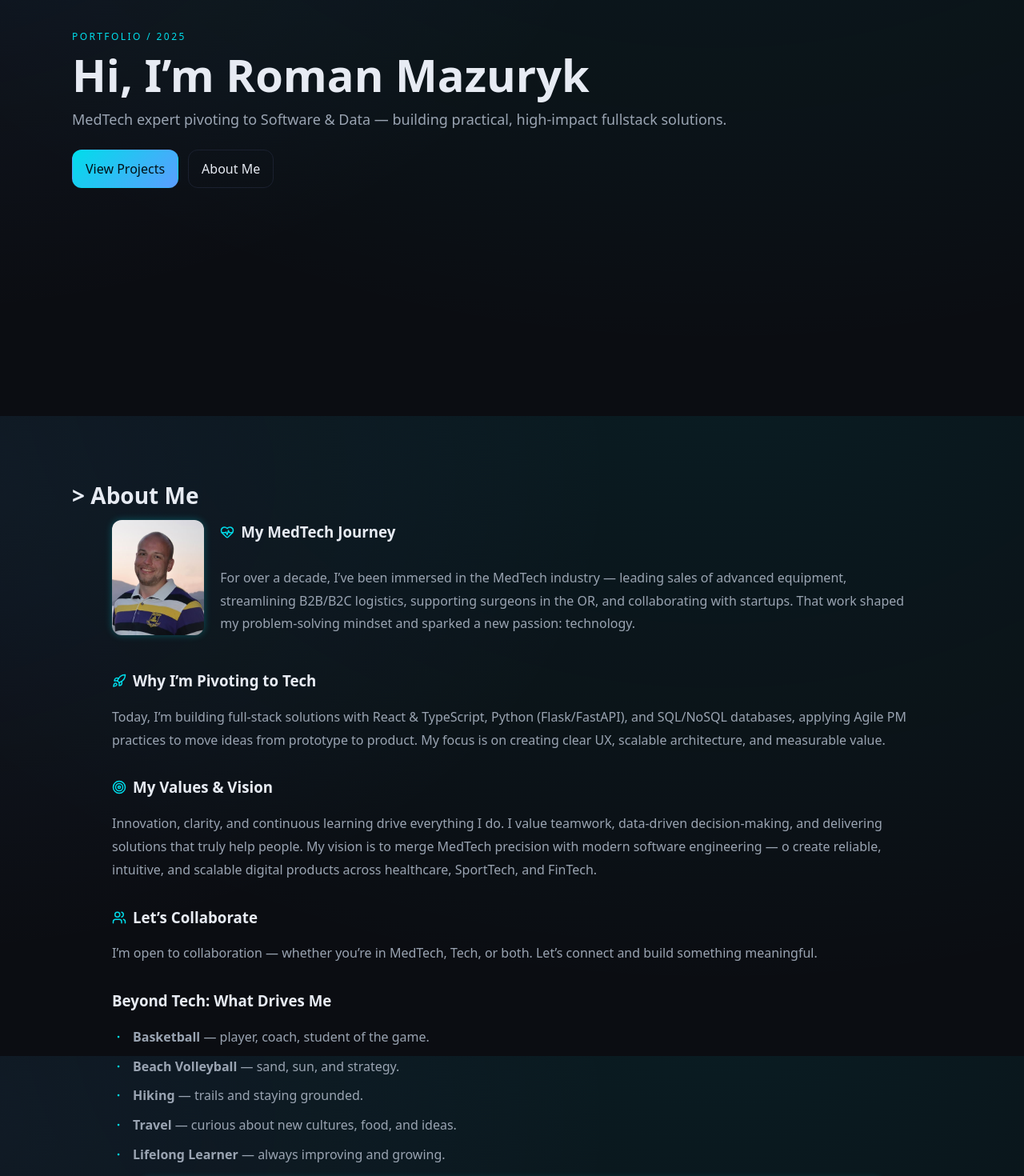
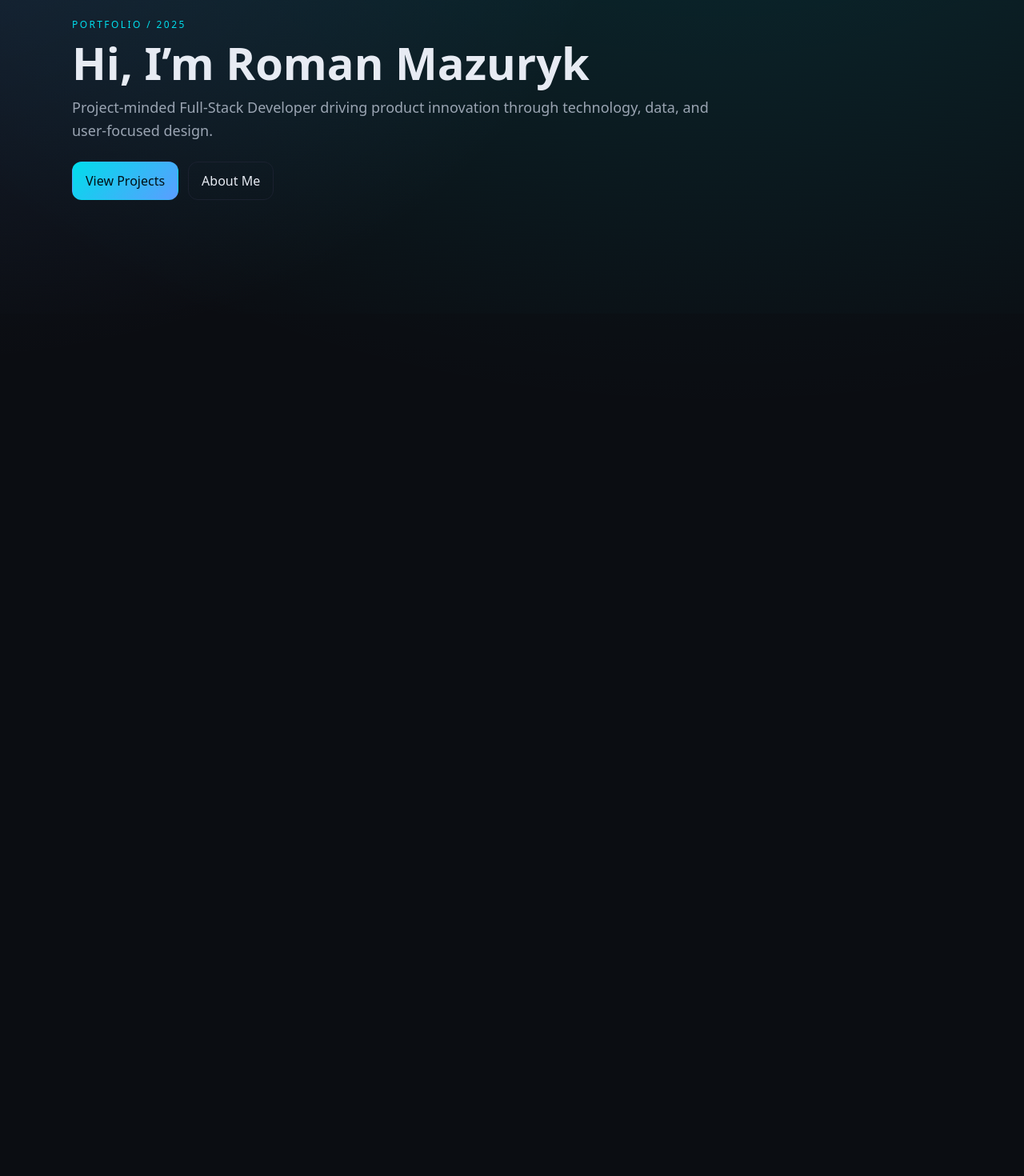
Before and after one commit to romahawk/portfolio-react, a React (Vite) app: page / in a window 1280 px wide. Shown: the part 280-1750 px from the top of the page at 80% size. After the commit the page ends 800 px from the top, so only its background shows below. Built offline with nearby package versions, Linux system fonts and the light colour scheme.

Commit message:
Updated text and front-end

```diff
--- a/src/assets/css/main.css
+++ b/src/assets/css/main.css
@@ -13,15 +13,13 @@
 
 /* -------- Reset / base -------- */
 * { box-sizing: border-box; }
-html, body, #root { height: 100%; }
+html, body, #root { height: 100%; overflow-x: hidden;}
 html { scroll-behavior: smooth; }
 body {
   margin: 0;
   font-family: ui-sans-serif, system-ui, Segoe UI, Roboto, Helvetica, Arial, "Apple Color Emoji", "Segoe UI Emoji";
   color: var(--text);
-  background: radial-gradient(1200px 800px at 70% -10%, rgba(0,221,235,0.08), transparent),
-              radial-gradient(900px 600px at -10% 10%, rgba(91,157,255,0.08), transparent),
-              var(--bg);
+  background: var(--bg); /* only the solid color */
 }
 a { color: inherit; text-decoration: none; }
 img { display: block; max-width: 100%; }
@@ -118,13 +116,13 @@ main { padding-top: 72px; }
   }
 
   .nav__link {
-    width: 100%;               /* cleaner tap targets in mobile menu */
+    width: 100%;
   }
 
   .nav__cta {
     display: block;
     text-align: center;
-    border-radius: 10px;       /* so it doesn’t look “cut” by the parent border */
+    border-radius: 10px;
   }
 }
 
@@ -565,37 +563,98 @@ main { padding-top: 72px; }
   transition: color .2s ease;
 }
 
-/* ---- Case Study modal ---- */
+/* ===== Case Study Modal ===== */
 .cs-modal {
-  position: fixed; inset: 0; z-index: 90;
+  position: fixed;
+  inset: 0;
+  z-index: 999;                  /* above navbar */
 }
+
 .cs-modal__backdrop {
-  position: absolute; inset: 0; background: rgba(0,0,0,.55);
+  position: absolute;
+  inset: 0;
+  background: rgba(0, 0, 0, 0.35);
   backdrop-filter: blur(2px);
 }
+
 .cs-modal__panel {
-  position: absolute; inset: 40px 20px;
-  max-width: 1100px; margin: 0 auto;
-  background: linear-gradient(180deg, rgba(16,20,28,.98), rgba(16,20,28,.95));
-  border: 1px solid var(--border); border-radius: 16px;
-  box-shadow: 0 30px 60px rgba(0,0,0,.45);
-  overflow: hidden; display: flex; flex-direction: column;
-}
-@media (max-width: 720px){ .cs-modal__panel { inset: 16px 10px; } }
-
-.cs-modal__header {
-  display: flex; align-items: center; justify-content: space-between;
-  padding: 12px 14px; border-bottom: 1px solid var(--border);
-  background: rgba(255,255,255,.02);
-}
-.cs-modal__title { margin: 0; font-weight: 700; }
-.cs-modal__close {
-  width: 36px; height: 36px; border-radius: 10px;
-  border: 1px solid var(--border); background: var(--panel); color: var(--text);
-  display: grid; place-items: center;
+  position: absolute;
+  /* offset from top so it doesn't hide under the navbar (your header is ~72px) */
+  top: 80px;
+  left: 50%;
+  transform: translateX(-50%);
+  width: min(1100px, 96vw);
+  max-height: calc(100vh - 110px);   /* leaves room above & below */
+  background: rgba(10, 14, 18, 0.98);
+  border: 1px solid rgba(0, 221, 235, 0.15);
+  border-radius: 18px;
+  box-shadow: 0 15px 40px rgba(0,0,0,.35);
+  display: flex;
+  flex-direction: column;
+  overflow: hidden;                 /* header stays fixed, body scrolls */
 }
 
-.cs-modal__body { padding: 16px; overflow: auto; }
+/* header stays visible */
+.cs-modal__header {
+  display: flex;
+  justify-content: space-between;
+  align-items: center;
+  gap: 1rem;
+  padding: 1rem 1.25rem;
+  border-bottom: 1px solid rgba(255,255,255,0.04);
+}
+
+.cs-modal__title {
+  font-size: 1.05rem;
+  font-weight: 600;
+}
+
+.cs-modal__close {
+  background: rgba(255,255,255,0.03);
+  border: 1px solid rgba(255,255,255,0.02);
+  border-radius: 999px;
+  width: 30px;
+  height: 30px;
+  display: grid;
+  place-items: center;
+  color: var(--text);
+  cursor: pointer;
+}
+
+/* body scrolls */
+.cs-modal__body {
+  padding: 1rem 1.25rem 1.4rem;
+  overflow-y: auto;
+  max-height: calc(100vh - 110px - 54px); /* panel height minus header */
+}
+
+/* ===== Scrollbar: match Timeline style ===== */
+.cs-modal__body::-webkit-scrollbar {
+  width: 6px;
+}
+.cs-modal__body::-webkit-scrollbar-track {
+  background: rgba(0,0,0,0.15);
+  border-radius: 999px;
+}
+.cs-modal__body::-webkit-scrollbar-thumb {
+  background: linear-gradient(180deg, #00ddeb 0%, #0066ff 100%);
+  border-radius: 999px;
+}
+.cs-modal__body {
+  scrollbar-width: thin;
+  scrollbar-color: #00ddeb rgba(0,0,0,0.15);
+}
+
+/* mobile tweaks */
+@media (max-width: 640px) {
+  .cs-modal__panel {
+    top: 68px;
+    width: 96vw;
+  }
+  .cs-modal__body {
+    max-height: calc(100vh - 90px - 50px);
+  }
+}
 
 /* ---- Case Study content ---- */
 .cs { display: grid; gap: 14px; }
@@ -922,3 +981,40 @@ main { padding-top: 72px; }
   border-color: rgba(0,221,235,.45);
   color: var(--brand);
 }
+
+/* --- Reusable background gradient for sections --- */
+.section-gradient {
+  position: relative;
+  background:
+    radial-gradient(1200px 800px at 70% -10%, rgba(0, 221, 235, 0.08), transparent),
+    radial-gradient(900px 600px at -10% 10%, rgba(91, 157, 255, 0.08), transparent),
+    var(--bg);
+  background-repeat: no-repeat;
+  background-size: cover;
+  z-index: 0;
+}
+
+/* Optional: limit gradient height per section */
+.section-gradient::before {
+  content: "";
+  position: absolute;
+  inset: 0;
+  height: var(--gradient-height, 600px); /* adjustable per section */
+  background:
+    radial-gradient(1200px 800px at 70% -10%, rgba(0, 221, 235, 0.08), transparent),
+    radial-gradient(900px 600px at -10% 10%, rgba(91, 157, 255, 0.08), transparent);
+  pointer-events: none;
+  z-index: -1;
+}
+
+/* mobile fix for background band on the right */
+@media (max-width: 768px) {
+  body {
+    background:
+      radial-gradient(130% 80% at 50% -10%, rgba(0,221,235,0.08), transparent),
+      radial-gradient(110% 60% at 0% 10%, rgba(91,157,255,0.08), transparent),
+      var(--bg);
+    background-repeat: no-repeat;
+    background-size: cover;
+  }
+}
--- a/src/components/About.jsx
+++ b/src/components/About.jsx
@@ -9,11 +9,11 @@ import {
 
 const About = () => {
   return (
-    <section id="about" className="section container about">
+    <section id="about" className="section about section-gradient" >
+      <div className="container">
         <h2 className="about__title">
           <span className="about__chev">&gt;</span> About Me
         </h2>
-
         <div className="about__container">
           {/* Row 1: Photo + Journey */}
           <div className="about__row about__row--two-columns">
@@ -25,7 +25,6 @@ const About = () => {
                 className="about__photo-img"
               />
             </div>
-
             <div className="about__panel">
               <h3 className="about__heading">
                 <HeartPulse size={18} className="icon about__icon" />
@@ -36,18 +35,16 @@ const About = () => {
               </p>
             </div>
           </div>
-
           {/* Row 2: Pivot */}
           <div className="about__row">
             <h3 className="about__heading">
               <Rocket size={18} className="icon about__icon" />
-            Why I’m Pivoting to Tech
+              My Path in Tech
             </h3>
             <p className="about__text">
-            Today, I’m building full-stack solutions with React & TypeScript, Python (Flask/FastAPI), and SQL/NoSQL databases, applying Agile PM practices to move ideas from prototype to product. My focus is on creating clear UX, scalable architecture, and measurable value.
+              I’ve transitioned fully into tech, building full-stack and cross-platform solutions with React, React Native, TypeScript, Node.js, and Python (Flask/FastAPI), supported by SQL/NoSQL databases. Combining hands-on development with Agile product management, I turn ideas into scalable, user-centered products focused on clear UX, solid architecture, and measurable impact.
             </p>
           </div>
-
           {/* Row 3: Values */}
           <div className="about__row">
             <h3 className="about__heading">
@@ -55,10 +52,9 @@ const About = () => {
               My Values &amp; Vision
             </h3>
             <p className="about__text">
-            Innovation, clarity, and continuous learning drive everything I do. I value teamwork, data-driven decision-making, and delivering solutions that truly help people. My vision is to merge MedTech precision with modern software engineering — o create reliable, intuitive, and scalable digital products across healthcare, SportTech, and FinTech.
+              I’m driven by innovation, clarity, and the desire to build products that truly help people. Guided by data, collaboration, and craftsmanship, I aim to create scalable, high-impact software across health, sports, and financial domains.
             </p>
           </div>
-
           {/* Row 4: Collaborate */}
           <div className="about__row">
             <h3 className="about__heading">
@@ -66,15 +62,12 @@ const About = () => {
               Let’s Collaborate
             </h3>
             <p className="about__text">
-            I’m open to collaboration — whether you’re in MedTech, Tech, or both.
-            Let’s connect and build something meaningful.
+              Open to meaningful collaborations — from startups to established teams — where product thinking and technology meet. Whether you need a hands-on full-stack developer, an Agile project lead, or both, let’s connect and build something impactful.
             </p>
           </div>
-
           {/* Row 5: Interests */}
           <div className="about__row">
             <h3 className="about__heading">Beyond Tech: What Drives Me</h3>
-
             <ul className="about__list">
               <li className="about__list-item">
                 <Dot size={16} className="icon about__bullet-icon" />
@@ -97,7 +90,6 @@ const About = () => {
                 <strong>Lifelong Learner</strong> — always improving and growing.
               </li>
             </ul>
-
             <blockquote className="about__quote">
               <em>
                 “Basketball taught me teamwork, strategy, and discipline—qualities
@@ -106,6 +98,7 @@ const About = () => {
             </blockquote>
           </div>
         </div>
+      </div>
     </section>
   );
 };
--- a/src/components/CaseStudyModal.jsx
+++ b/src/components/CaseStudyModal.jsx
@@ -21,7 +21,9 @@ export default function CaseStudyModal({ open, onClose, title, children }) {
             <X size={18} />
           </button>
         </header>
-        <div className="cs-modal__body">{children}</div>
+        <div className="cs-modal__body">
+          {children}
+        </div>
       </div>
     </div>
   );
--- a/src/components/Hero.jsx
+++ b/src/components/Hero.jsx
@@ -2,13 +2,13 @@ import React from "react";
 
 const Hero = () => {
   return (
-    <section id="home" className="hero">
+    <section id="home" className="hero section-gradient" >
       <div className="container hero__inner">
         <div className="hero__content">
           <p className="hero__eyebrow">Portfolio / 2025</p>
           <h1 className="hero__title">Hi, I’m Roman Mazuryk</h1>
           <p className="hero__subtitle">
-            MedTech expert pivoting to Software & Data — building practical, high-impact fullstack solutions.
+            Project-minded Full-Stack Developer driving product innovation through technology, data, and user-focused design.
           </p>
           <div className="hero__actions">
             <a href="#projects" className="btn btn--primary">View Projects</a>
--- a/src/data/skillsCards.js
+++ b/src/data/skillsCards.js
@@ -76,6 +76,7 @@ export const softSkills = [
     items: [
       "10+ years running Medintegro",
       "Project delivery & client training",
+      "Building and leading cross-functional vendor–client teams"
     ],
   },
   {
@@ -84,6 +85,7 @@ export const softSkills = [
     items: [
       "Problem-solving under uncertainty",
       "Startup & remote-first readiness",
+      "Turning business constraints into technical solutions"
     ],
   },
 ];
```
Also changed, not shown: src/components/Certifications.jsx (+3 -8 lines), src/components/Projects.jsx (+3 -6 lines), src/components/Skills.jsx (+4 -7 lines). Lines whose indentation alone changed are shown as unchanged.
